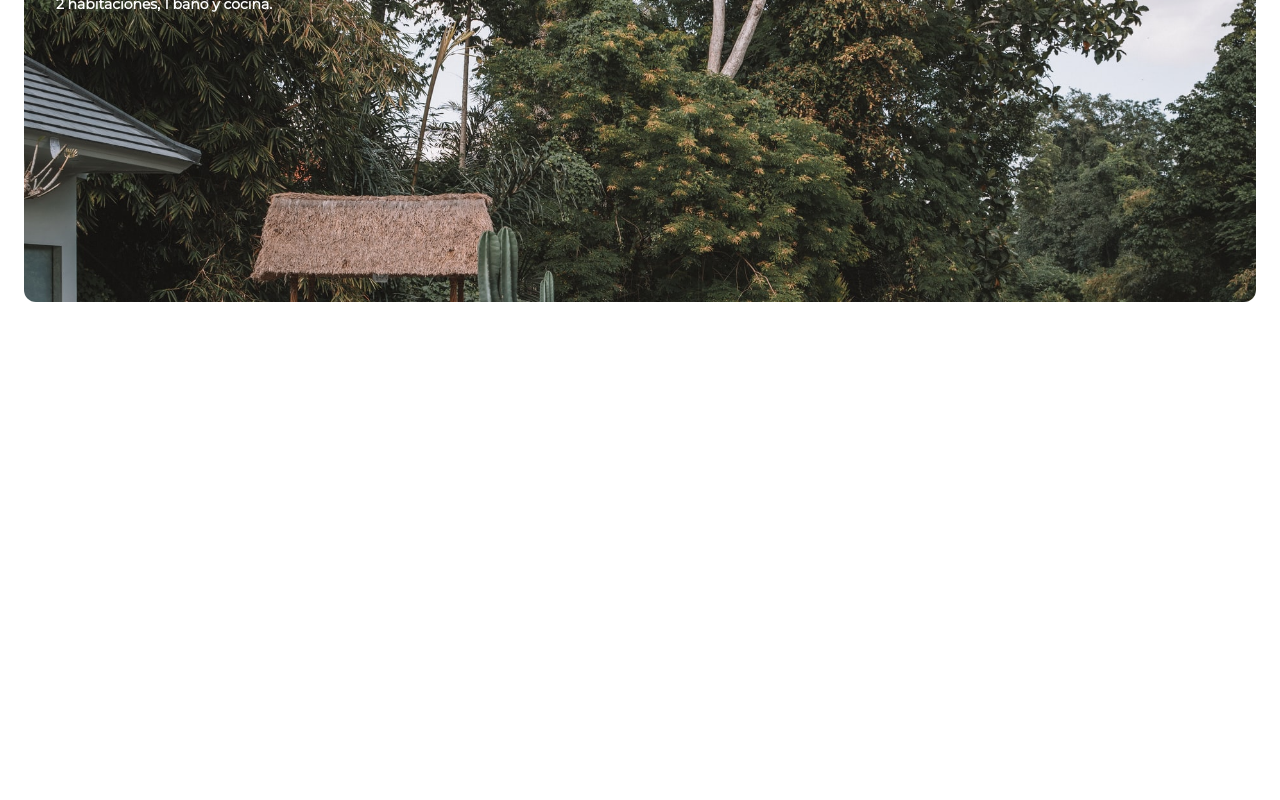
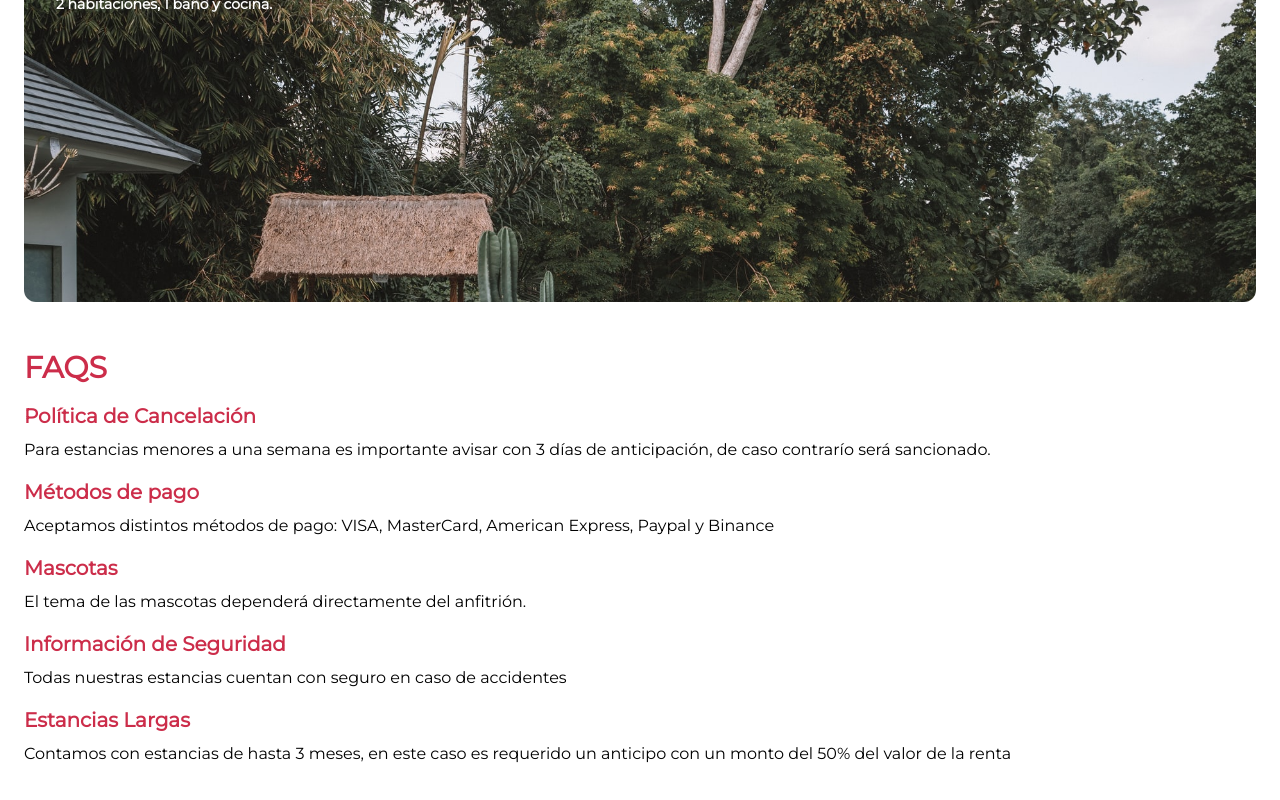
Before and after one commit to carlos-angel/travel, a React (Vite) app: page / in a window 1280 px wide. Shown: the part 1646-2446 px from the top of the page. Before the commit the page ends 1972 px from the top, so only its background shows below. Built offline with nearby package versions, Linux system fonts and the light colour scheme.

Commit message:
feat: sección FAQS

```diff
--- /dev/null
+++ b/src/components/FrequentQuestions.jsx
@@ -0,0 +1,19 @@
+export const FrequentQuestions = ({ children }) => {
+  return (
+    <div id='faqs' className='w-full h-full'>
+      <div className='w-full h-full px-6 flex flex-col space-y-4'>
+        <p className='text-3xl text-primary font-semibold mt-6'>FAQS</p>
+        {children}
+      </div>
+    </div>
+  );
+};
+
+const FQA = ({ title, description }) => (
+  <div>
+    <p className='text-xl font-semibold text-primary'>{title}</p>
+    <p className='text-md pt-2'>{description}</p>
+  </div>
+);
+
+FrequentQuestions.FQA = FQA;
--- a/src/screens/Home.jsx
+++ b/src/screens/Home.jsx
@@ -1,5 +1,6 @@
 import { Hero } from 'components/Hero';
 import { TravelCard } from 'components/TravelCard';
+import { FrequentQuestions } from '../components/FrequentQuestions';
 
 export const Home = () => {
   return (
@@ -69,6 +70,31 @@ export const Home = () => {
             </TravelCard>
           </div>
         </div>
+        <FrequentQuestions>
+          <FrequentQuestions.FQA
+            title='Política de Cancelación'
+            description='Para estancias menores a una semana es importante avisar con 3 días de anticipación,
+                de caso contrarío será sancionado.'
+          />
+          <FrequentQuestions.FQA
+            title='Métodos de pago'
+            description='Aceptamos distintos métodos de pago: VISA, MasterCard, American Express, Paypal y
+                Binance'
+          />
+          <FrequentQuestions.FQA
+            title='Mascotas'
+            description='El tema de las mascotas dependerá directamente del anfitrión.'
+          />
+          <FrequentQuestions.FQA
+            title='Información de Seguridad'
+            description='Todas nuestras estancias cuentan con seguro en caso de accidentes'
+          />
+          <FrequentQuestions.FQA
+            title='Estancias Largas'
+            description='Contamos con estancias de hasta 3 meses, en este caso es requerido un anticipo con
+            un monto del 50% del valor de la renta'
+          />
+        </FrequentQuestions>
       </section>
       <footer></footer>
     </>
```
